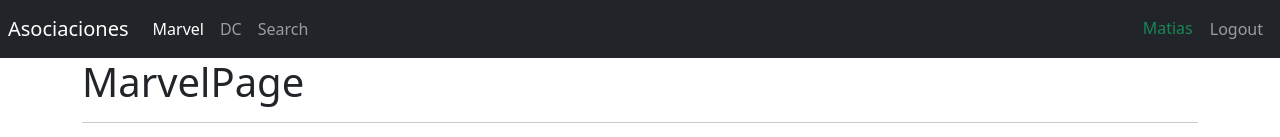
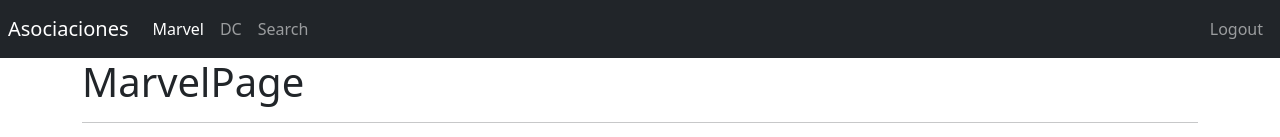
Before and after one commit to Matibias/hero-app, a React (Vite) app: page /marvel in a window 1280 px wide. Shown: the top 137 px of the page. Built offline with nearby package versions, Linux system fonts and the light colour scheme.

Commit message:
feat: add logged user name

```diff
--- a/src/ui/components/NavBar.jsx
+++ b/src/ui/components/NavBar.jsx
@@ -1,13 +1,17 @@
 /* eslint-disable react/react-in-jsx-scope */
 
+import { useContext } from 'react';
 import { Link, NavLink, useNavigate } from 'react-router-dom';
+import { AuthContext } from '../../auth/context/AuthContext';
 
 
 export const Navbar = () => {
 
+    const { user } = useContext(AuthContext)
     const navigate = useNavigate();
 
     const onLogout = () => {
+
         navigate('/login', {
             replace: true
         });
@@ -53,7 +57,7 @@
                 <ul className="navbar-nav ml-auto">
 
                   <span className="nav-item nav-link text-success" >
-                    Matias
+                    { user?.name }
                   </span>
 
                   <button className='nav-item nav-link btn' onClick={onLogout}>
```
